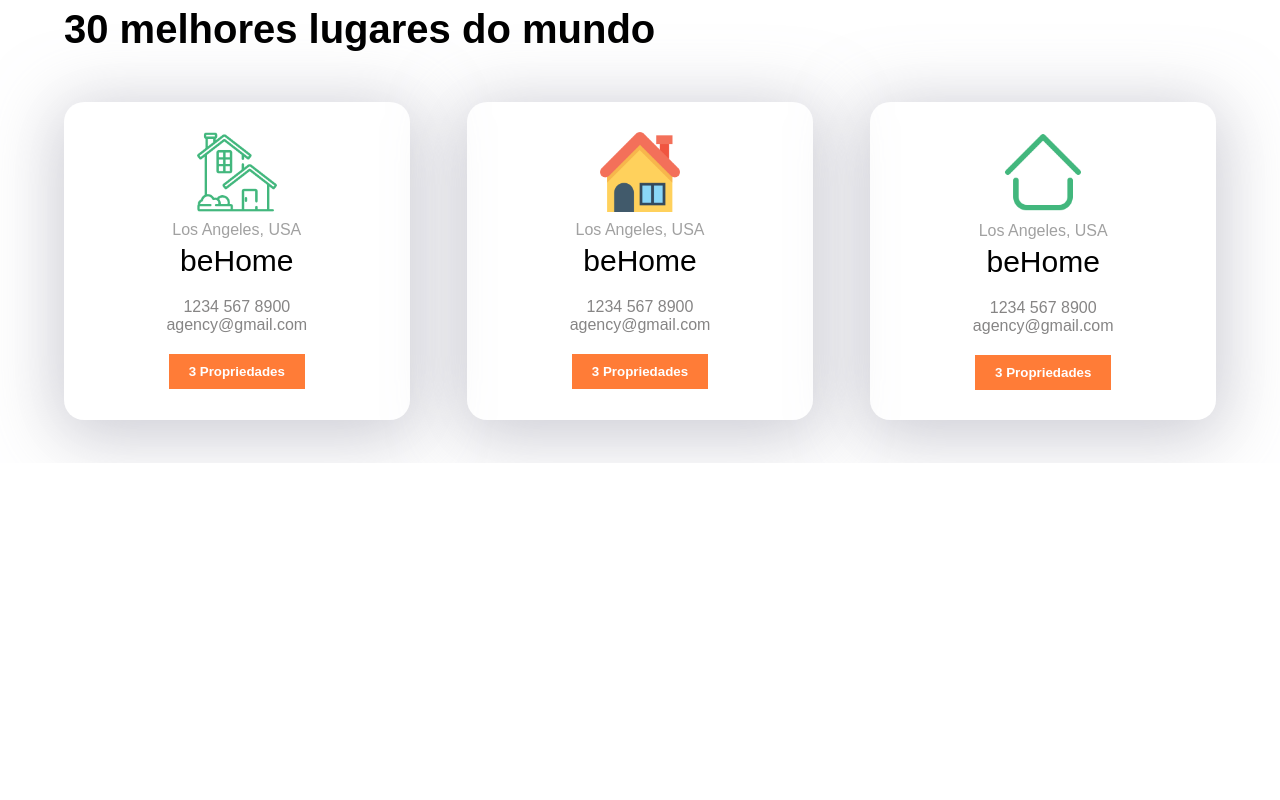
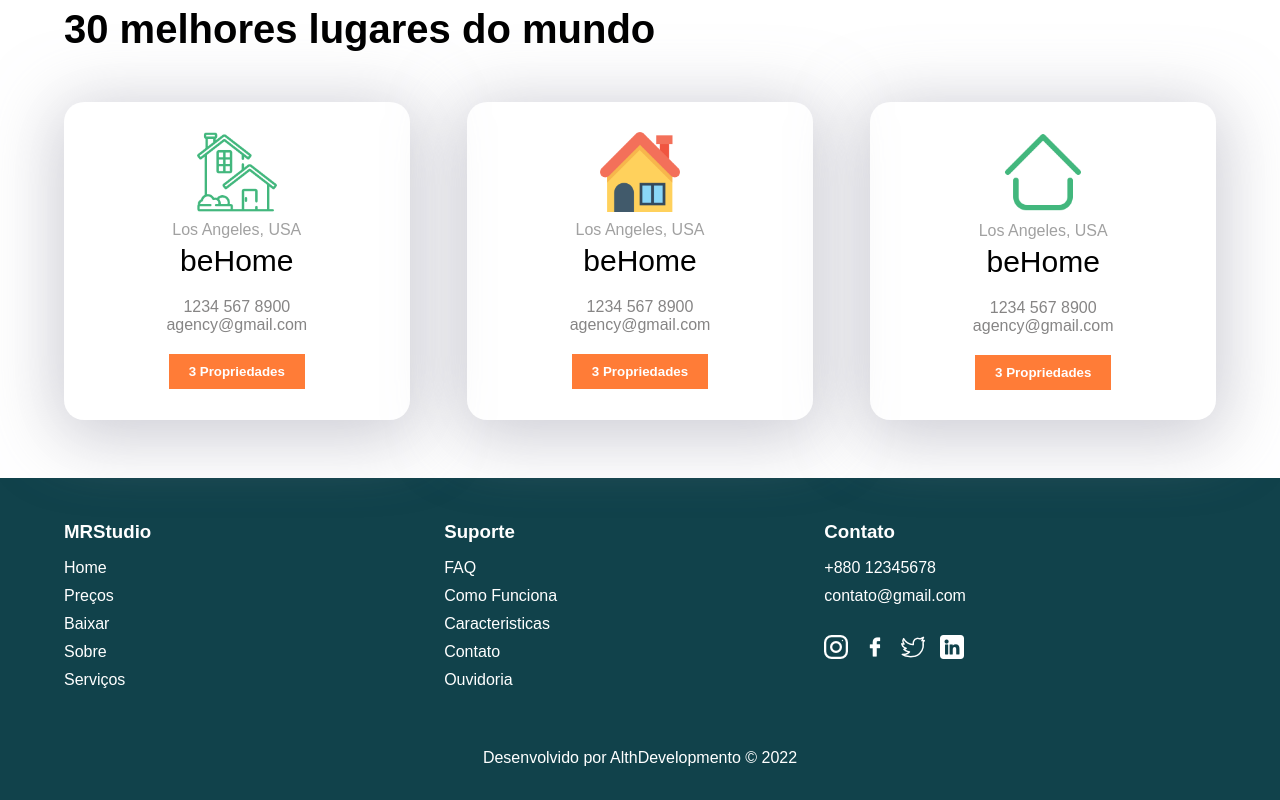
Before and after one commit to ThalysonBarrosDev/WebSite--MRStudio, a plain HTML site: page index.html in a window 1280 px wide. Shown: the part 1868-2668 px from the top of the page. Before the commit the page ends 2331 px from the top, so only its background shows below. Drawn offline with Linux system fonts and the light colour scheme.

Commit message:
CHORE: Implementando FOOTER

```diff
--- a/assets/css/style.css
+++ b/assets/css/style.css
@@ -228,6 +228,7 @@ main .container {
     display: flex;
     justify-content: space-between;
     margin-top: 50px;
+    margin-bottom: 15px;
 }
 
 .best-places .cards .card-item {
@@ -264,6 +265,53 @@ main .container {
     background-color: var(--orange);
     border: none;
     font-weight: bold;
+}
+
+/* Footer */
+footer {
+    background-color: var(--blindfold);
+}
+
+footer .container {
+    display: flex;
+    color: white;
+}
+
+footer .container ul {
+    width: 33%;
+}
+
+footer .container h3 {
+    margin-bottom: 16px;
+    font-weight: 600;
+}
+
+footer .container .social-networks img {
+    margin-top: 20px;
+    margin-right: 10px;
+}
+
+footer .container ul > p {
+    margin-bottom: 40px;
+    margin-right: 20px;
+}
+
+footer .container li {
+    margin: 10px 0;
+}
+
+footer .container a {
+    color: white;
+}
+
+footer .footer-developers  {
+    margin-top: 50px;
+    margin-bottom: -10px;
+    text-align: center;
+}
+
+footer .footer-developers a {
+    color: white;
 }
 
 /* Responsiveness */
@@ -370,6 +418,15 @@ main .container {
         width: 100%;
         margin-top: 50px;
     }
+
+    footer .container {
+        flex-direction: column;
+    }
+
+    footer .container ul {
+        width: 100%;
+        margin-bottom: 30px;
+    }
 }
 
 @media (max-width: 440px) {
--- a/index.html
+++ b/index.html
@@ -139,6 +139,48 @@
         </div>
     </section>
 
+    <footer>
+        <div class="container">
+            <ul>
+                <h3>MRStudio</h3>
+
+                <li><a href="">Home</a></li>
+                <li><a href="">Preços</a></li>
+                <li><a href="">Baixar</a></li>
+                <li><a href="">Sobre</a></li>
+                <li><a href="">Serviços</a></li>
+            </ul>
+
+            <ul>
+                <h3>Suporte</h3>
+
+                <li><a href="">FAQ</a></li>
+                <li><a href="">Como Funciona</a></li>
+                <li><a href="">Caracteristicas</a></li>
+                <li><a href="">Contato</a></li>
+                <li><a href="">Ouvidoria</a></li>
+            </ul>
+
+            <ul>
+                <h3>Contato</h3>
+
+                <li><p>+880 12345678</p></li>
+                <li><p>contato@gmail.com</p></li>
+
+                <div class="social-networks">
+                    <img src="assets/img/instagram.png">
+                    <img src="assets/img/facebook.png">
+                    <img src="assets/img/twitter.png">
+                    <img src="assets/img/linkedin.png">
+                </div>
+            </ul>
+        </div>
+
+        <div class="footer-developers">
+            <a href="">Desenvolvido por <a href="">AlthDevelopmento &copy; 2022</a>
+        </div>
+    </footer>
+
     <script src="assets/js/main.js"></script>
 </body>
 
```
Also changed, not shown: assets/img/background-newsletter.png (deleted).
